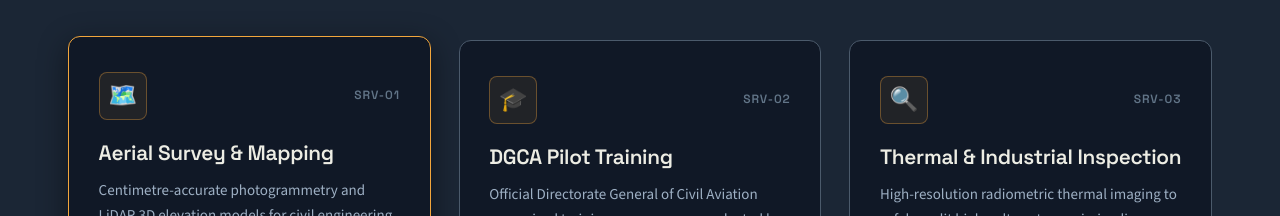
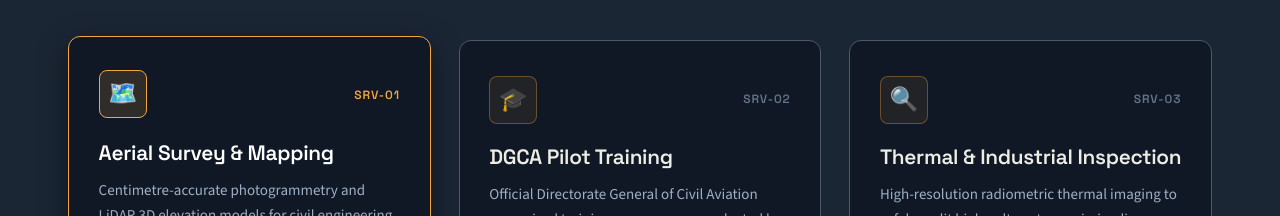
Before and after one commit to divyal-11/FullStack_Chatbot_Task_Divyal_Surse, a React (Vite) app in the folder frontend/: page / in a window 1280 px wide. In both pictures the pointer is over the element "🗺️". Shown: the part 1099-1315 px from the top of the page. Built offline with nearby package versions, Linux system fonts and the light colour scheme; no server answers.

Commit message:
add refined card lift and icon micro-interactions to service and course panels

```diff
--- a/frontend/src/pages/home.css
+++ b/frontend/src/pages/home.css
@@ -174,6 +174,13 @@
   align-items: center;
   justify-content: center;
   font-size: 1.45rem;
+  transition: transform 0.25s cubic-bezier(0.16, 1, 0.3, 1), background 0.25s ease, border-color 0.25s ease;
+}
+
+.service-panel:hover .service-icon-box {
+  transform: translateY(-2px);
+  border-color: var(--accent);
+  background: rgba(242, 166, 60, 0.14);
 }
 
 .service-code {
@@ -182,6 +189,11 @@
   font-weight: 600;
   color: var(--text-muted);
   letter-spacing: 0.08em;
+  transition: color 0.25s ease;
+}
+
+.service-panel:hover .service-code {
+  color: var(--accent);
 }
 
 .service-panel h3 {
@@ -189,6 +201,11 @@
   font-weight: 600;
   margin-bottom: 0.75rem;
   color: var(--text-primary);
+  transition: color 0.25s ease;
+}
+
+.service-panel:hover h3 {
+  color: #ffffff;
 }
 
 .service-panel p {
@@ -286,6 +303,11 @@
   font-size: 1.15rem;
   font-weight: 700;
   color: #ffffff;
+  transition: color 0.25s ease;
+}
+
+.course-panel:hover .course-fee {
+  color: var(--accent);
 }
 
 .course-panel h3 {
@@ -294,6 +316,11 @@
   margin-bottom: 0.6rem;
   color: var(--text-primary);
   line-height: 1.3;
+  transition: color 0.25s ease;
+}
+
+.course-panel:hover h3 {
+  color: #ffffff;
 }
 
 .course-meta-tags {
```
